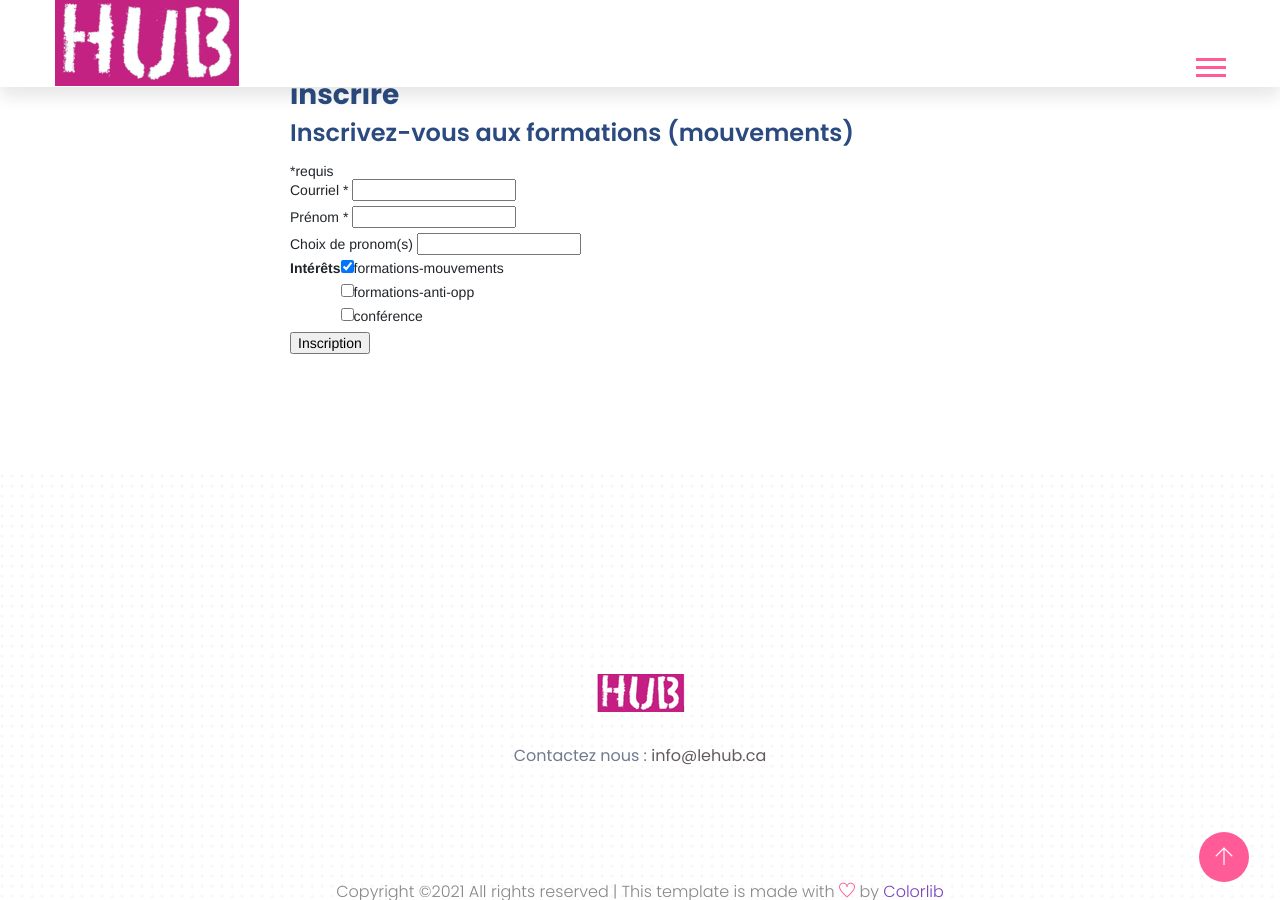
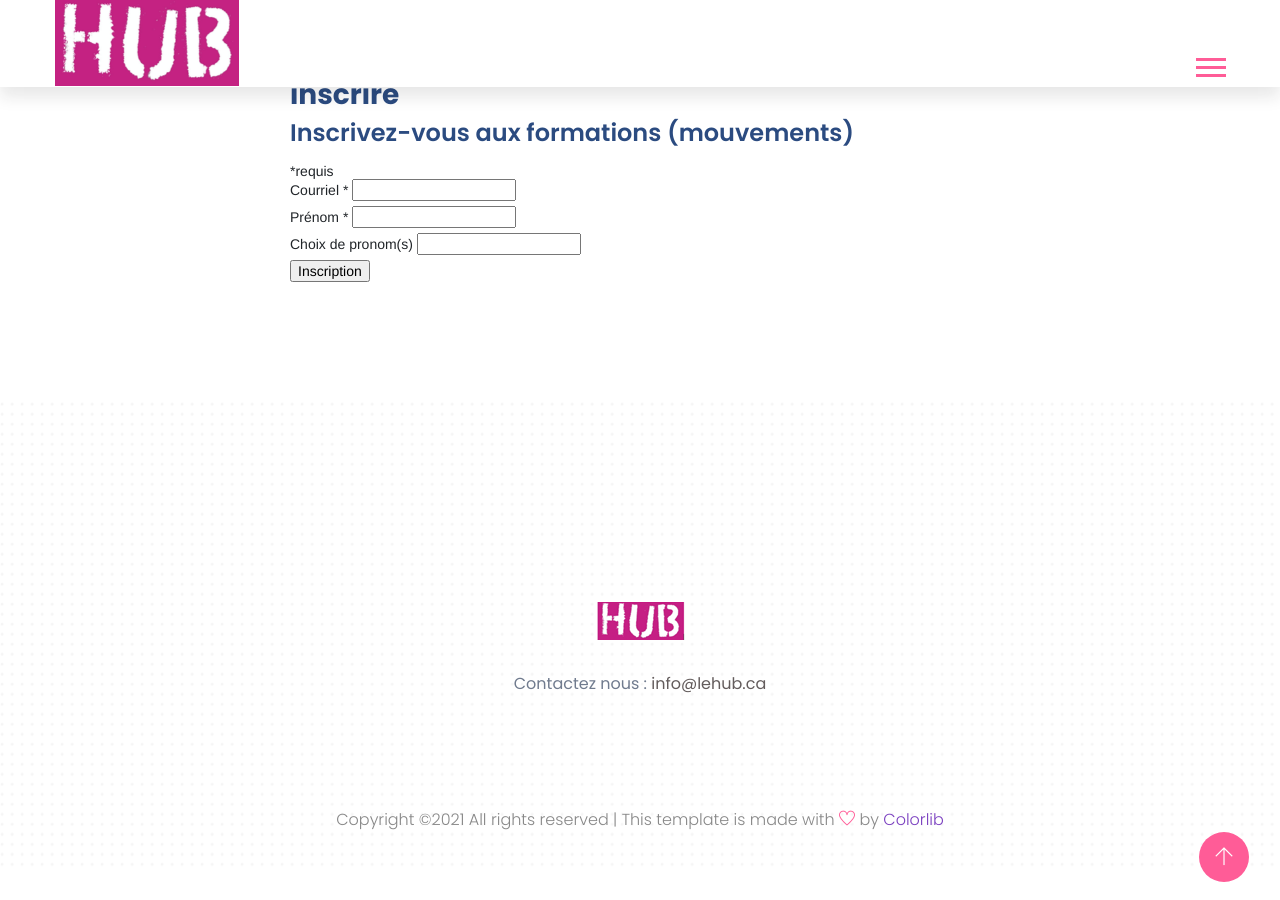
Before and after one commit to LeHubca/lehub-website, a Jekyll site: the page built from docs/_posts/2021-02-12-formations.md, in a window 1280 px wide and 900 px high, scrolled down 2505 px. Built offline with Jekyll 4.4.1, drawn with Linux system fonts in a browser that asks for light colours; comment, search, counter and statistics services are not loaded.

Commit message:
Update Secondary Pages “2021-02-12-formations”

```diff
--- a/docs/_posts/2021-02-12-formations.md
+++ b/docs/_posts/2021-02-12-formations.md
@@ -11,6 +11,8 @@
 </div>
 <br/>
 Il existe un vaste réservoir de connaissances touchant aux défis typiques des mouvements sociaux décentralisés. Cette formation présente ainsi une synthèse des réflexions stratégiques trouvées dans différentes sources reconnues à travers le monde telles que **[Blueprints for Change](http://blueprintsfc.org/)** **[The Commons Library ](https://commonslibrary.org/)**et **[Momentum Organizing](https://www.momentumcommunity.org/)**. Elle comprend cinq séances interactives et virtuelles d’une heure et demie chacune.
+
+
 
 ![](/media/diapo-formationmouvements.png)
 
@@ -57,7 +59,7 @@
 	   We recommend moving this block and the preceding CSS link to the HEAD of your HTML file. */
 </style>
 <div id="mc_embed_signup">
-<form action="https://lehub.us7.list-manage.com/subscribe/post?u=6da6ef9a2de17cfdceb029edc&amp;id=55bdf72573" method="post" id="mc-embedded-subscribe-form" name="mc-embedded-subscribe-form" class="validate" target="_blank" novalidate>
+<form action="https://lehub.us7.list-manage.com/subscribe/post?u=6da6ef9a2de17cfdceb029edc&amp;id=55bdf72573&SIGNUP=fmouvements" method="post" id="mc-embedded-subscribe-form" name="mc-embedded-subscribe-form" class="validate" target="_blank" novalidate>
     <div id="mc_embed_signup_scroll">
 	<h2>Inscrivez-vous aux formations (mouvements)</h2>
 <div class="indicates-required"><span class="asterisk">*</span>requis</div>
@@ -74,13 +76,6 @@
 <div class="mc-field-group">
 	<label for="mce-LNAME">Choix de pronom(s) </label>
 	<input type="text" value="" name="LNAME" class="" id="mce-LNAME">
-</div>
-<div class="mc-field-group input-group">
-    <strong>Intérêts </strong>
-    <ul><li><input type="checkbox" value="1" name="group\[80305]\[1]" id="mce-group\[80305]-80305-0" checked><label for="mce-group[80305]-80305-0">formations-mouvements</label></li>
-<li><input type="checkbox" value="2" name="group[80305][2]" id="mce-group[80305]-80305-1"><label for="mce-group[80305]-80305-1">formations-anti-opp</label></li>
-<li><input type="checkbox" value="4" name="group[80305][4]" id="mce-group[80305]-80305-2"><label for="mce-group[80305]-80305-2">conférence</label></li>
-</ul>
 </div>
 	<div id="mce-responses" class="clear">
 		<div class="response" id="mce-error-response" style="display:none"></div>
```
